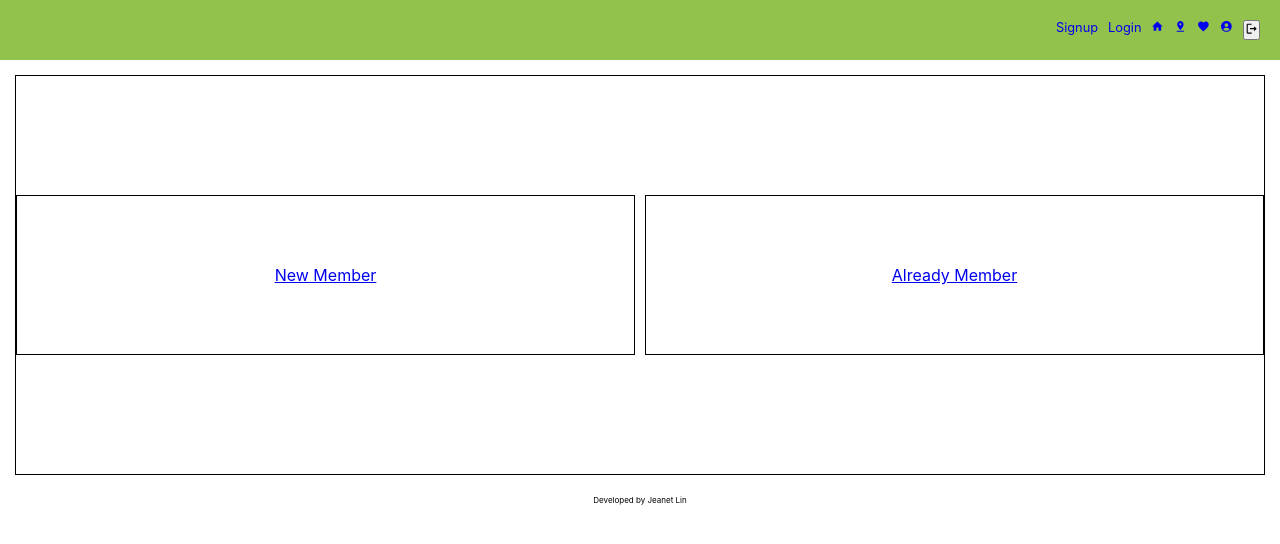
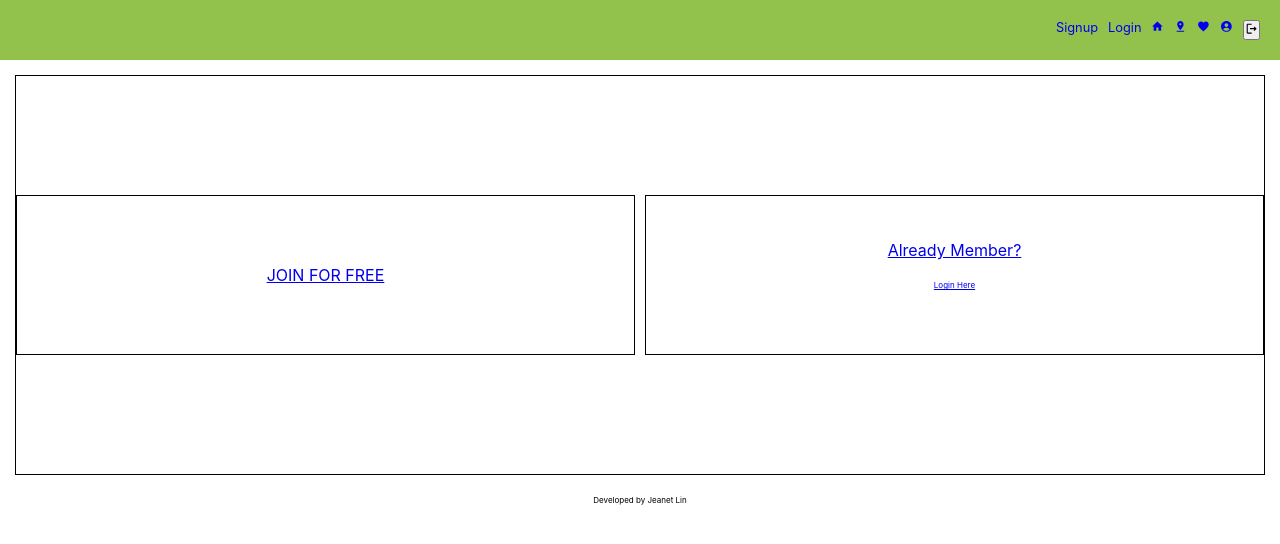
Before and after one commit to mzchloe/happybelly-frontend, a React (Create React App) app: page / in a window 1280 px wide. Shown: the top 544 px of the page. Built offline with nearby package versions, Linux system fonts and the light colour scheme; no server answers.

Commit message:
text edit

```diff
--- a/src/pages/LandingPage/index.js
+++ b/src/pages/LandingPage/index.js
@@ -10,10 +10,10 @@
       {/*   <Login />
          <Signup /> */}
       <div className={styles.signupBox}>
-        <Link to="/signup">New Member</Link>
+        <Link to="/signup">JOIN FOR FREE</Link>
       </div>
       <div className={styles.loginBox}>
-        <Link to="/login">Already Member</Link>
+        <Link to="/login">Already Member?<p>Login Here</p></Link>
       </div>
     </div>
   );
```
